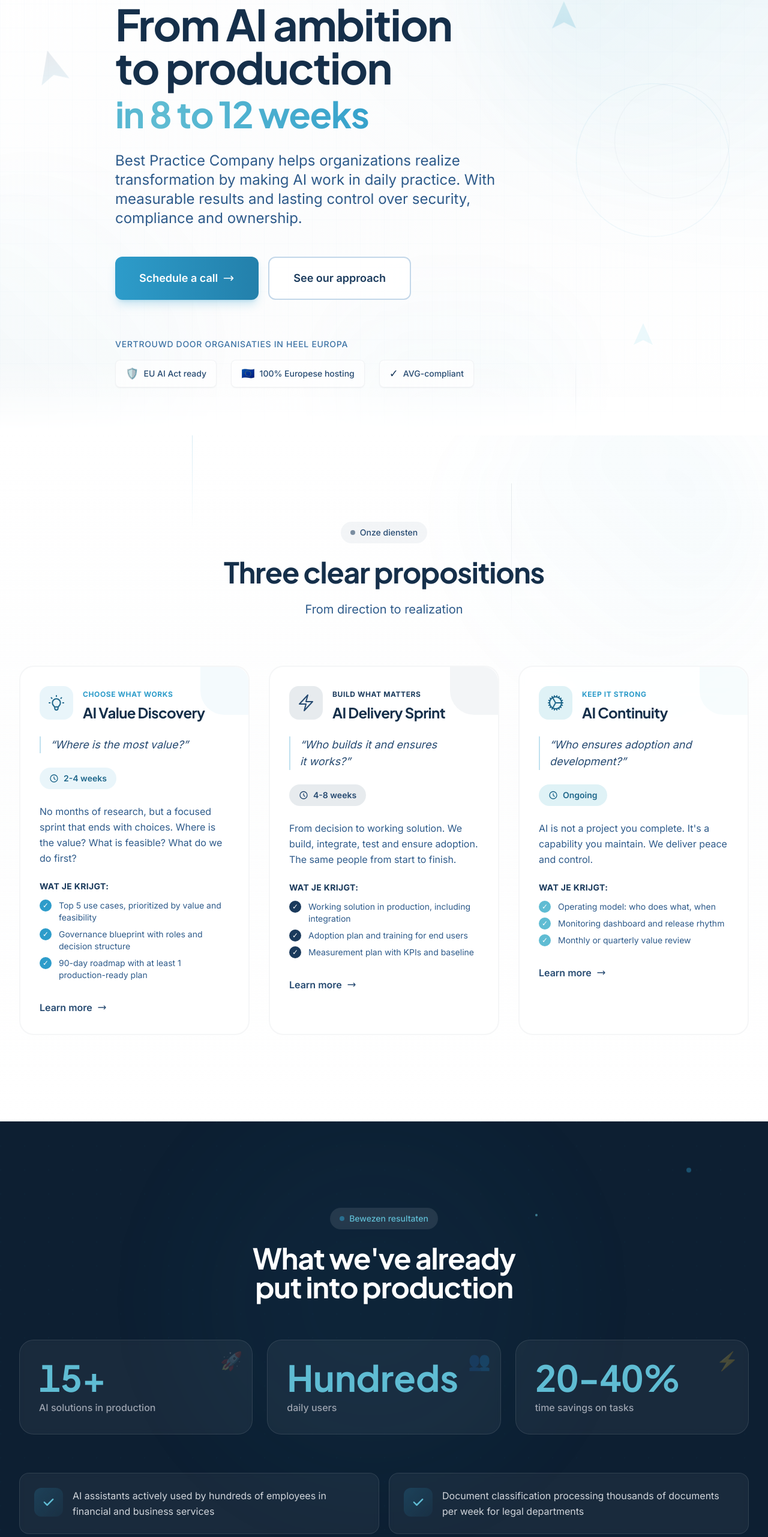
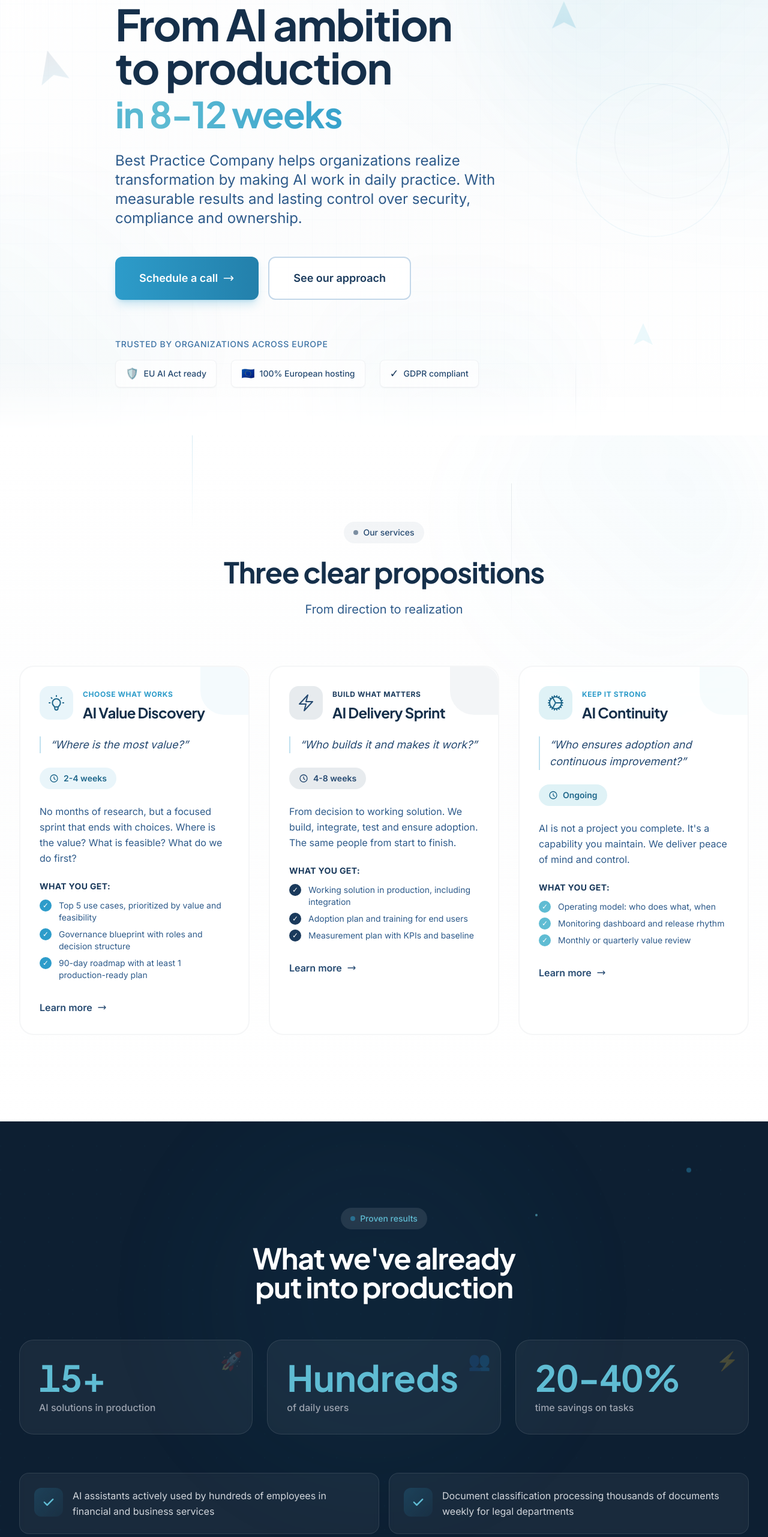
Before and after one commit to styler1one/bpc-web, a Next.js app: page /en in a window 1280 px wide. Shown: the part 234-2797 px from the top of the page at 60% size. Built offline with nearby package versions, Linux system fonts and the light colour scheme.

Commit message:
Fix i18n: move hardcoded strings to translations, improve EN translations

```diff
--- a/src/components/sections/CTASection.tsx
+++ b/src/components/sections/CTASection.tsx
@@ -50,7 +50,7 @@ export function CTASection() {
                   <span className="animate-ping absolute inline-flex h-full w-full rounded-full bg-bpc-teal opacity-75"></span>
                   <span className="relative inline-flex rounded-full h-2 w-2 bg-bpc-teal"></span>
                 </span>
-                Klaar om te beginnen?
+                {t('section_label')}
               </div>
 
               {/* Headline */}
@@ -79,7 +79,7 @@ export function CTASection() {
               {/* Divider */}
               <div className="flex items-center gap-4 my-10">
                 <div className="flex-1 h-px bg-gradient-to-r from-transparent via-bpc-navy/10 to-transparent" />
-                <span className="text-bpc-navy-400 text-sm">of</span>
+                <span className="text-bpc-navy-400 text-sm">{t('or')}</span>
                 <div className="flex-1 h-px bg-gradient-to-r from-transparent via-bpc-navy/10 to-transparent" />
               </div>
 
--- a/src/components/sections/HeroSection.tsx
+++ b/src/components/sections/HeroSection.tsx
@@ -80,6 +80,12 @@ function BackgroundEffects() {
 export function HeroSection() {
   const t = useTranslations('hero');
 
+  const trustBadges = [
+    { icon: '🛡️', text: t('trust_badges.eu_ai_act') },
+    { icon: '🇪🇺', text: t('trust_badges.eu_hosting') },
+    { icon: '✓', text: t('trust_badges.gdpr') },
+  ];
+
   return (
     <section className="relative min-h-[90vh] flex items-center overflow-hidden bg-gradient-to-br from-white via-gray-50/50 to-white">
       <BackgroundEffects />
@@ -125,14 +131,10 @@ export function HeroSection() {
           {/* Trust indicators */}
           <div className="animate-fade-in animation-delay-500">
             <p className="text-sm font-medium text-bpc-navy-500 mb-4 uppercase tracking-wider">
-              Vertrouwd door organisaties in heel Europa
+              {t('trust_line')}
             </p>
             <div className="flex flex-wrap items-center gap-6">
-              {[
-                { icon: '🛡️', text: 'EU AI Act ready' },
-                { icon: '🇪🇺', text: '100% Europese hosting' },
-                { icon: '✓', text: 'AVG-compliant' },
-              ].map((item, index) => (
+              {trustBadges.map((item, index) => (
                 <div
                   key={index}
                   className="flex items-center gap-2 px-4 py-2 rounded-lg bg-white/60 backdrop-blur-sm border border-gray-200/50 shadow-sm hover:shadow-md hover:border-bpc-teal/30 transition-all duration-300"
--- a/src/components/sections/ProofSection.tsx
+++ b/src/components/sections/ProofSection.tsx
@@ -86,7 +86,7 @@ export function ProofSection() {
         <div className="text-center max-w-2xl mx-auto mb-16">
           <div className="inline-flex items-center gap-2 px-4 py-2 rounded-full bg-white/10 backdrop-blur-sm text-bpc-teal-400 text-sm font-medium mb-6">
             <span className="w-2 h-2 rounded-full bg-bpc-teal animate-pulse" />
-            Bewezen resultaten
+            {t('section_label')}
           </div>
           <h2 className="text-4xl md:text-5xl font-display font-bold text-white mb-4">
             {t('title')}
--- a/src/components/sections/ServicesSection.tsx
+++ b/src/components/sections/ServicesSection.tsx
@@ -14,6 +14,7 @@ interface ServiceCardProps {
   variant: 'discovery' | 'delivery' | 'continuity';
   href: string;
   index: number;
+  whatYouGet: string;
 }
 
 function ServiceCard({
@@ -26,6 +27,7 @@ function ServiceCard({
   variant,
   href,
   index,
+  whatYouGet,
 }: ServiceCardProps) {
   const t = useTranslations('common');
 
@@ -119,7 +121,7 @@ function ServiceCard({
 
         {/* Deliverables */}
         <div className="space-y-3 mb-8">
-          <p className="text-sm font-bold text-bpc-navy-800 uppercase tracking-wide">Wat je krijgt:</p>
+          <p className="text-sm font-bold text-bpc-navy-800 uppercase tracking-wide">{whatYouGet}</p>
           <ul className="space-y-2">
             {deliverables.map((item, i) => (
               <li key={i} className="flex items-start gap-3 text-sm text-bpc-navy-600">
@@ -156,7 +158,7 @@ function ServiceCard({
 export function ServicesSection() {
   const t = useTranslations('services');
 
-  const services: Omit<ServiceCardProps, 'index'>[] = [
+  const services: Omit<ServiceCardProps, 'index' | 'whatYouGet'>[] = [
     {
       name: t('discovery.name'),
       tagline: t('discovery.tagline'),
@@ -203,7 +205,7 @@ export function ServicesSection() {
         <div className="text-center max-w-2xl mx-auto mb-20">
           <div className="inline-flex items-center gap-2 px-4 py-2 rounded-full bg-bpc-navy/5 text-bpc-navy-700 text-sm font-medium mb-6">
             <span className="w-2 h-2 rounded-full bg-bpc-navy animate-pulse" />
-            Onze diensten
+            {t('section_label')}
           </div>
           <h2 className="text-4xl md:text-5xl font-display font-bold text-bpc-navy-900 mb-6">
             {t('title')}
@@ -216,7 +218,12 @@ export function ServicesSection() {
         {/* Service cards */}
         <div className="grid lg:grid-cols-3 gap-8">
           {services.map((service, index) => (
-            <ServiceCard key={service.variant} {...service} index={index} />
+            <ServiceCard
+              key={service.variant}
+              {...service}
+              index={index}
+              whatYouGet={t('what_you_get')}
+            />
           ))}
         </div>
       </div>
--- a/src/components/sections/ValuesSection.tsx
+++ b/src/components/sections/ValuesSection.tsx
@@ -71,7 +71,7 @@ export function ValuesSection() {
         <div className="text-center max-w-2xl mx-auto mb-16">
           <div className="inline-flex items-center gap-2 px-4 py-2 rounded-full bg-bpc-teal/5 text-bpc-teal-700 text-sm font-medium mb-6">
             <span className="w-2 h-2 rounded-full bg-bpc-teal animate-pulse" />
-            Waar we voor staan
+            {t('section_label')}
           </div>
           <h2 className="text-4xl md:text-5xl font-display font-bold text-bpc-navy-900 mb-4">
             {t('title')}
@@ -129,10 +129,10 @@ export function ValuesSection() {
         {/* Bottom quote */}
         <div className="mt-20 text-center">
           <blockquote className="text-2xl md:text-3xl font-display text-bpc-navy-700 italic max-w-3xl mx-auto">
-            &ldquo;Wij blijven tot het werkt. En daarna blijven we betrokken.&rdquo;
+            &ldquo;{t('quote')}&rdquo;
           </blockquote>
           <div className="mt-4 text-bpc-navy-500 font-medium">
-            — Best Practice Company
+            — {t('quote_author')}
           </div>
         </div>
       </div>
--- a/src/messages/en.json
+++ b/src/messages/en.json
@@ -15,14 +15,22 @@
   "hero": {
     "tagline": "AI that works.",
     "title": "From AI ambition to production",
-    "subtitle": "in 8 to 12 weeks",
+    "subtitle": "in 8-12 weeks",
     "description": "Best Practice Company helps organizations realize transformation by making AI work in daily practice. With measurable results and lasting control over security, compliance and ownership.",
     "cta_primary": "Schedule a call",
-    "cta_secondary": "See our approach"
+    "cta_secondary": "See our approach",
+    "trust_line": "Trusted by organizations across Europe",
+    "trust_badges": {
+      "eu_ai_act": "EU AI Act ready",
+      "eu_hosting": "100% European hosting",
+      "gdpr": "GDPR compliant"
+    }
   },
   "services": {
+    "section_label": "Our services",
     "title": "Three clear propositions",
     "subtitle": "From direction to realization",
+    "what_you_get": "What you get:",
     "discovery": {
       "name": "AI Value Discovery",
       "tagline": "Choose what works",
@@ -38,7 +46,7 @@
     "delivery": {
       "name": "AI Delivery Sprint",
       "tagline": "Build what matters",
-      "question": "Who builds it and ensures it works?",
+      "question": "Who builds it and makes it work?",
       "duration": "4-8 weeks",
       "description": "From decision to working solution. We build, integrate, test and ensure adoption. The same people from start to finish.",
       "deliverables": [
@@ -50,9 +58,9 @@
     "continuity": {
       "name": "AI Continuity",
       "tagline": "Keep it strong",
-      "question": "Who ensures adoption and development?",
+      "question": "Who ensures adoption and continuous improvement?",
       "duration": "Ongoing",
-      "description": "AI is not a project you complete. It's a capability you maintain. We deliver peace and control.",
+      "description": "AI is not a project you complete. It's a capability you maintain. We deliver peace of mind and control.",
       "deliverables": [
         "Operating model: who does what, when",
         "Monitoring dashboard and release rhythm",
@@ -71,7 +79,7 @@
           "service": "AI Delivery Sprint"
         },
         {
-          "situation": "We have AI running, but who keeps it alive?",
+          "situation": "We have AI running, but who keeps it running?",
           "service": "AI Continuity"
         }
       ]
@@ -85,25 +93,28 @@
       "expertise": "We know how large organizations work, where people, processes and decision-making get stuck, and what it takes to make change actually happen."
     },
     "distinction": {
-      "title": "Our distinction",
+      "title": "What sets us apart",
       "points": [
         "Decades of experience in enterprise IT and cloud modernization",
         "Deep operational expertise in finance, supply chain, manufacturing and HR",
         "One small, senior team from strategy to production",
         "Building within existing IT and cloud frameworks",
-        "Ownership with the client: data, code and models remain transferable"
+        "Ownership stays with you: data, code and models remain transferable"
       ]
     },
     "promise": {
       "title": "Our promise",
-      "description": "We ensure AI and technology really work. As part of a transformation that people understand, use and continue to develop. With measurable results."
+      "description": "We ensure AI and technology actually work. As part of a transformation that people understand, use and continue to develop. With measurable results."
     }
   },
   "values": {
+    "section_label": "What we stand for",
     "title": "Our core values",
+    "quote": "We stay until it works. And after that, we stay involved.",
+    "quote_author": "Best Practice Company",
     "craftsmanship": {
       "name": "Craftsmanship first",
-      "description": "We deliver quality, not rushed work. Every advice ends in a working solution."
+      "description": "We deliver quality, not rushed work. Every piece of advice ends in a working solution."
     },
     "results": {
       "name": "Results over process",
@@ -119,18 +130,19 @@
     }
   },
   "proof": {
+    "section_label": "Proven results",
     "title": "What we've already put into production",
     "stats": {
       "solutions": "15+",
       "solutions_label": "AI solutions in production",
       "users": "Hundreds",
-      "users_label": "daily users",
+      "users_label": "of daily users",
       "time_saved": "20-40%",
       "time_saved_label": "time savings on tasks"
     },
     "examples": [
       "AI assistants actively used by hundreds of employees in financial and business services",
-      "Document classification processing thousands of documents per week for legal departments",
+      "Document classification processing thousands of documents weekly for legal departments",
       "Knowledge systems answering questions in seconds instead of hours",
       "Agents preparing and substantiating decisions for management"
     ]
@@ -198,7 +210,7 @@
       "items": [
         {
           "title": "Benefit first, tooling follows",
-          "description": "We start with the process and the result the organization wants to achieve."
+          "description": "We start with the process and the outcome the organization wants to achieve."
         },
         {
           "title": "Human in control",
@@ -206,10 +218,10 @@
         },
         {
           "title": "Start small, prove fast",
-          "description": "Rather live next month with one use case than next year with a big program."
+          "description": "Better to go live next month with one use case than next year with a large program."
         },
         {
-          "title": "Governance standard",
+          "title": "Governance as standard",
           "description": "Compliance, privacy, explainability – built in from day one."
         }
       ]
@@ -222,7 +234,7 @@
       "items": [
         "GDPR compliant: All solutions comply with the General Data Protection Regulation",
         "European hosting: Data stays within the EU",
-        "Data ownership: You remain owner of all data"
+        "Data ownership: You remain the owner of all your data"
       ]
     },
     "ai": {
@@ -238,21 +250,23 @@
       "items": [
         "Code is yours: All custom code is your property",
         "Models are yours: Fine-tuned models and prompts stay with you",
-        "Transferable: Everything we build you can manage yourself"
+        "Fully transferable: Everything we build can be managed independently"
       ]
     }
   },
   "cta": {
+    "section_label": "Ready to get started?",
     "title": "Ready to make AI work?",
     "description": "Schedule a no-obligation conversation and discover where the most value lies for your organization.",
     "button": "Schedule a call",
+    "or": "or",
     "phone": "Or call directly",
     "email": "Email us"
   },
   "footer": {
     "company": "Best Practice Company",
     "tagline": "AI that works.",
-    "description": "From AI ambition to production in 8 to 12 weeks.",
+    "description": "From AI ambition to production in 8-12 weeks.",
     "services": "Services",
     "about": "About us",
     "contact": "Contact",
```
Also changed, not shown: src/messages/nl.json (+15 -1 lines).
